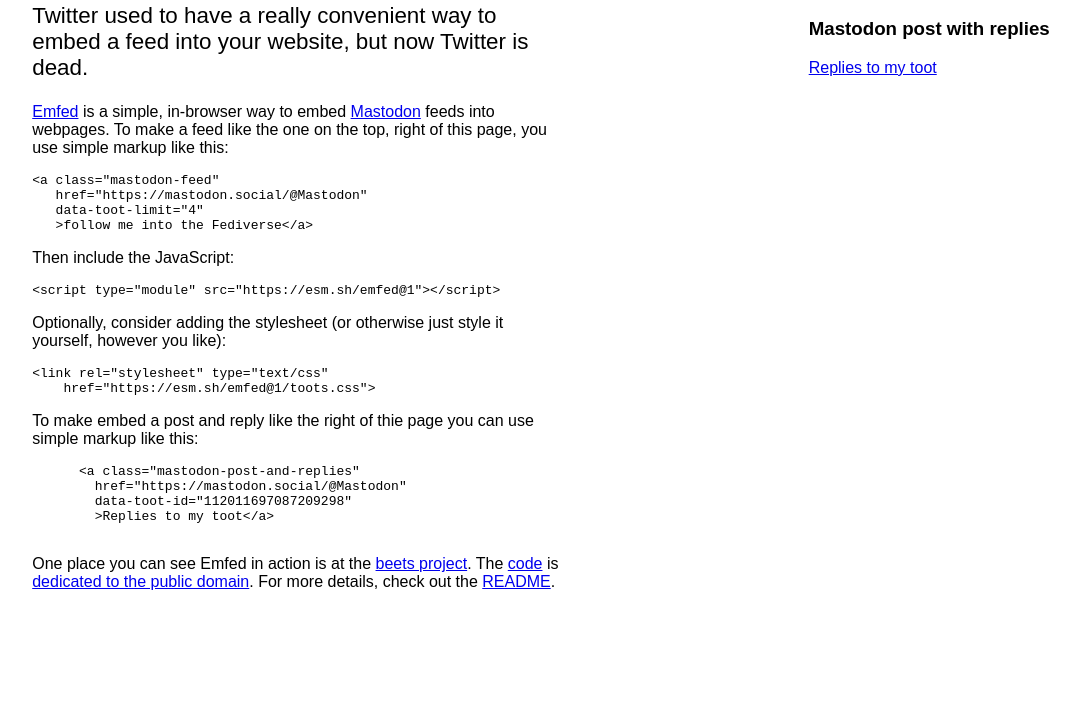
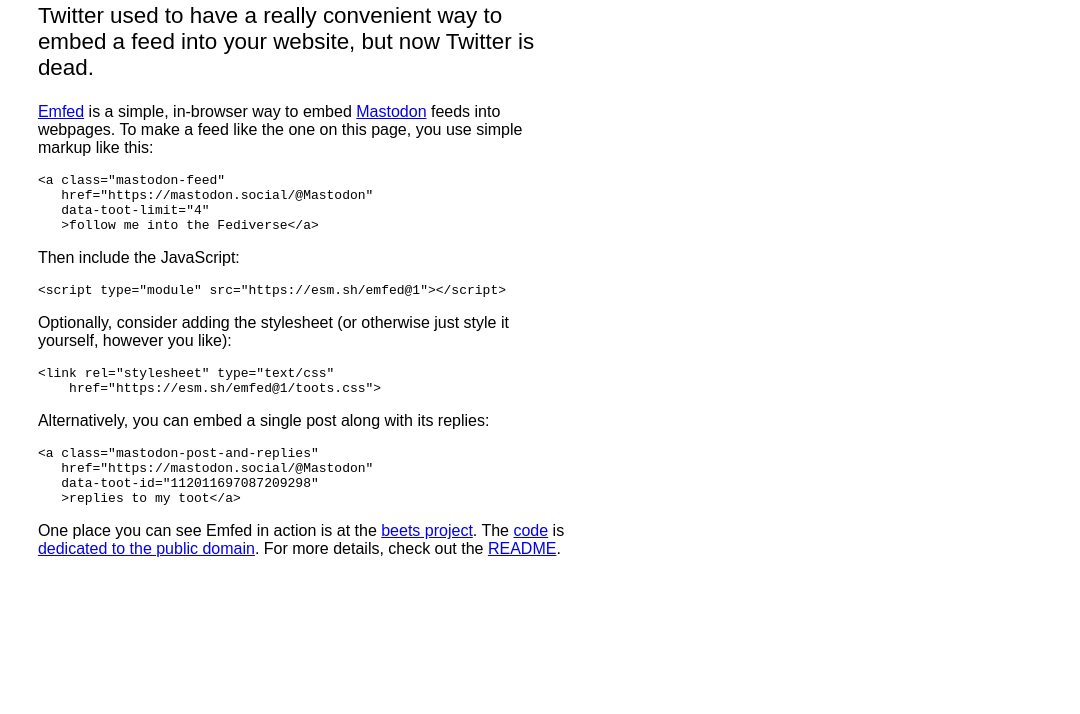
Before and after one commit to sampsyo/emfed, a website with bundled scripts: page index.html in a window 1280 px wide. Shown: the part 86-800 px from the top of the page, without its empty margins (99-1179 px from the left). Built offline with nearby package versions, Linux system fonts and the light colour scheme; no server answers.

Commit message:
Simplify homepage

```diff
--- a/index.html
+++ b/index.html
@@ -51,7 +51,7 @@
       in-browser way to embed
       <a href="https://joinmastodon.org">Mastodon</a>
       feeds into webpages.
-      To make a feed like the one on the top, right of this page, you use simple markup like
+      To make a feed like the one on this page, you use simple markup like
       this:</p>
 <pre>&lt;a class="mastodon-feed"
    href="https://mastodon.social/@Mastodon"
@@ -64,13 +64,11 @@
 <pre>&lt;link rel="stylesheet" type="text/css"
     href="https://esm.sh/emfed@1/toots.css"></pre>
 
-    <p>To make embed a post and reply like the right of thie page you can use simple markup like this:</p>
-    <pre>
-      &lt;a class="mastodon-post-and-replies"
-        href="https://mastodon.social/@Mastodon"
-        data-toot-id="112011697087209298"
-        >Replies to my toot&lt;/a>
-    </pre>
+    <p>Alternatively, you can embed a single post along with its replies:</p>
+<pre>&lt;a class="mastodon-post-and-replies"
+   href="https://mastodon.social/@Mastodon"
+   data-toot-id="112011697087209298"
+   >replies to my toot&lt;/a></pre>
     <p>One place you can see Emfed in action is at the
     <a href="https://beets.io">beets project</a>.
     The <a href="https://github.com/sampsyo/emfed">code</a> is
@@ -79,17 +77,11 @@
       <a href="https://github.com/sampsyo/emfed">README</a>.</p>
     </main>
     <aside>
-      <h3>Mastodon feed for account</h3>
       <a class="mastodon-feed"
         href="https://mastodon.social/@Mastodon"
         data-toot-limit="4"
         data-toot-account-id="13179"
          >@Mastodon@mastodon.social</a>
-      <h3>Mastodon post with replies</h3>
-      <a class="mastodon-post-and-replies"
-        href="https://mastodon.social/@Mastodon"
-        data-toot-id="112011697087209298"
-        >Replies to my toot</a>
     </aside>
     <script type="module" src="emfed.js"></script>
   </body>
```
